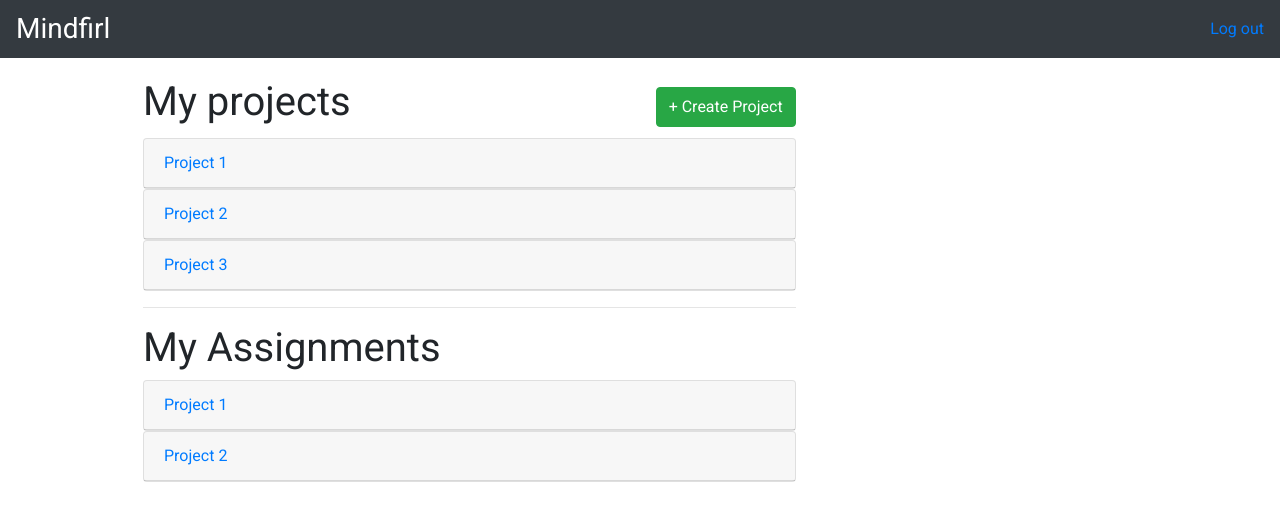
After one commit to pinformatics/mindfirl, a Flask app: template mindfirl/templates/project.html in a window 1280 px wide. The commit adds this page. Shown: the top 521 px of the page. Run offline with Flask 2, Linux system fonts and the light colour scheme; the template is opened without the code that fills it, so the values that code supplies are empty; some libraries are stand-ins or nearby versions.

Commit message:
project management initial

```diff
--- /dev/null
+++ b/mindfirl/static/css/site.css
@@ -0,0 +1,25 @@
+.wrapper {
+    width: 80%;
+    margin: 0 auto;
+}
+
+.logo {
+    font-size: 28px;
+    color: white;
+}
+
+.project-progress {
+    margin-bottom: 10px;
+}
+
+.title-bar {
+    margin-top: 20px;
+}
+
+.project-title {
+    float: left;
+}
+
+.create-project {
+    float:right;
+}
--- /dev/null
+++ b/mindfirl/templates/project.html
@@ -0,0 +1,232 @@
+<!DOCTYPE html>
+<html>
+<head>
+    <meta charset="UTF-8">
+    <title>Home</title>
+
+    <link rel="stylesheet" href="../static/css/jquery-ui.css" type="text/css">
+    <link rel="stylesheet" href="../static/css/bootstrap.min.css" type="text/css">
+    <link rel="stylesheet" href="../static/css/login.css?q=6" type="text/css">
+    <link rel="stylesheet" href="../static/css/site.css?q=19" type="text/css">
+</head>
+
+<body>
+    <!-- A grey horizontal navbar that becomes vertical on small screens -->
+    <nav class="navbar navbar-expand-sm bg-dark">
+        <ul class="navbar-nav">
+            <li class="nav-item logo">
+                Mindfirl
+            </li>
+        </ul>
+        <ul class="navbar-nav ml-auto">
+            <li class="nav-item">
+                <a href="/logout" class="navbar-toggler-right">Log out</a>
+            </li>
+        </ul>
+
+    </nav>
+    <div class="wrapper">
+        <div class="container-fluid">
+            <div class="row">
+                <div class="col-sm-8">
+                    <div class="title-bar" style="height:60px;">
+                        <h1 style="float:left;">My projects</h1>
+                        <button style="float:right;height:40px;margin-top:9px" type="button" class="btn btn-success"><span>&#43;&nbsp;</span>Create Project</button>
+                        <div style="clear:both"></div>
+                    </div>
+                    <div id="accordion">
+                        <div class="card">
+                            <div class="card-header">
+                                <a class="card-link" data-toggle="collapse" href="#collapseOne">
+                                    Project 1
+                                </a>
+                            </div>
+                            <div id="collapseOne" class="collapse" data-parent="#accordion">
+                                <div class="card-body">
+                                    <div class="project-description">
+                                        Project description: This project is for ......<br/>
+                                        <br/>
+                                    </div>
+                                    <div class="project-progress">
+                                        Overall progress:
+                                        <div class="progress">
+                                            <div class="progress-bar" style="width:70%">70%</div>
+                                        </div>
+                                    </div>
+                                    <div class="project-progress">
+                                        User 1 progress:
+                                        <div class="progress">
+                                            <div class="progress-bar bg-success" style="width:60%">60%</div>
+                                        </div>
+                                    </div>
+                                    <div class="project-progress">
+                                        User 2 progress:
+                                        <div class="progress">
+                                            <div class="progress-bar bg-success" style="width:80%">80%</div>
+                                        </div>
+                                    </div>
+                                    <div>
+                                        <a href="#">>> View project configuration</a>
+                                    </div>
+                                </div>
+                            </div>
+                        </div>
+                        <!-- end of div card -->
+
+                        <div class="card">
+                            <div class="card-header">
+                                <a class="card-link" data-toggle="collapse" href="#collapse2">
+                                    Project 2
+                                </a>
+                            </div>
+                            <div id="collapse2" class="collapse" data-parent="#accordion">
+                                <div class="card-body">
+                                    <div class="project-description">
+                                        Project description: This project is for ......<br/>
+                                        <br/>
+                                    </div>
+                                    <div class="project-progress">
+                                        Overall progress:
+                                        <div class="progress">
+                                            <div class="progress-bar" style="width:70%">70%</div>
+                                        </div>
+                                    </div>
+                                    <div class="project-progress">
+                                        User 1 progress:
+                                        <div class="progress">
+                                            <div class="progress-bar bg-success" style="width:60%">60%</div>
+                                        </div>
+                                    </div>
+                                    <div class="project-progress">
+                                        User 2 progress:
+                                        <div class="progress">
+                                            <div class="progress-bar bg-success" style="width:80%">80%</div>
+                                        </div>
+                                    </div>
+                                    <div>
+                                        <a href="#">>> View project configuration</a>
+                                    </div>
+                                </div>
+                            </div>
+                        </div>
+                        <!-- end of div card -->
+
+                        <div class="card">
+                            <div class="card-header">
+                                <a class="card-link" data-toggle="collapse" href="#collapse3">
+                                    Project 3
+                                </a>
+                            </div>
+                            <div id="collapse3" class="collapse" data-parent="#accordion">
+                                <div class="card-body">
+                                    <div class="project-description">
+                                        Project description: This project is for ......<br/>
+                                        <br/>
+                                    </div>
+                                    <div class="project-progress">
+                                        Overall progress:
+                                        <div class="progress">
+                                            <div class="progress-bar" style="width:70%">70%</div>
+                                        </div>
+                                    </div>
+                                    <div class="project-progress">
+                                        User 1 progress:
+                                        <div class="progress">
+                                            <div class="progress-bar bg-success" style="width:60%">60%</div>
+                                        </div>
+                                    </div>
+                                    <div class="project-progress">
+                                        User 2 progress:
+                                        <div class="progress">
+                                            <div class="progress-bar bg-success" style="width:80%">80%</div>
+                                        </div>
+                                    </div>
+                                    <div>
+                                        <a href="#">>> View project configuration</a>
+                                    </div>
+                                </div>
+                            </div>
+                        </div>
+                        <!-- end of div card -->
+                    </div>
+                    <!-- end of div accordion -->
+                    <hr/>
+                    <h1>My Assignments</h1>
+                    <div id="accordion2">
+                        <div class="card">
+                            <div class="card-header">
+                                <a class="card-link" data-toggle="collapse" href="#collapse-a1">
+                                    Project 1
+                                </a>
+                            </div>
+                            <div id="collapse-a1" class="collapse" data-parent="#accordion2">
+                                <div class="card-body">
+                                    <div class="project-description">
+                                        Project description: This project is for ......<br/>
+                                        <br/>
+                                    </div>
+                                    <div class="project-progress">
+                                        My progress:
+                                        <div class="progress">
+                                            <div class="progress-bar" style="width:70%">70%</div>
+                                        </div>
+                                    </div>
+                                    <div class="project-progress">
+                                        Privacy budget:
+                                        <div class="progress">
+                                            <div class="progress-bar bg-info" style="width:20%">20%</div>
+                                        </div>
+                                    </div>
+                                    <div>
+                                        <a href="#">>> Go to project</a>
+                                    </div>
+                                </div>
+                            </div>
+                        </div>
+                        <!-- end of div card -->
+
+                        <div class="card">
+                            <div class="card-header">
+                                <a class="card-link" data-toggle="collapse" href="#collapse-a2">
+                                    Project 2
+                                </a>
+                            </div>
+                            <div id="collapse-a2" class="collapse" data-parent="#accordion2">
+                                <div class="card-body">
+                                    <div class="project-description">
+                                        Project description: This project is for ......<br/>
+                                        <br/>
+                                    </div>
+                                    <div class="project-progress">
+                                        Overall progress:
+                                        <div class="progress">
+                                            <div class="progress-bar" style="width:70%">70%</div>
+                                        </div>
+                                    </div>
+                                    <div class="project-progress">
+                                        Privacy budget:
+                                        <div class="progress">
+                                            <div class="progress-bar bg-info" style="width:20%">20%</div>
+                                        </div>
+                                    </div>
+                                    <div>
+                                        <a href="#">>> Go to project</a>
+                                    </div>
+                                </div>
+                            </div>
+                        </div>
+                        <!-- end of div card -->
+                    </div>
+                    <!-- end of div accordion -->
+                </div>
+                <!-- end of div col-sm-8 -->
+                <div class="col-sm-4"></div>
+            </div>
+            <!-- end of div row -->
+        </div>
+    </div>
+
+    <script src="../static/javascript/jquery-3.2.1.min.js"></script>
+    <script src="../static/javascript/bootstrap.min.js"></script>
+</body>
+</html>
```
Also changed, not shown: mindfirl/config.py (added, +7 -0 lines), mindfirl/mindfirl.py (renamed from mindfirl/app.py, +25 -127 lines), mindfirl/mutil.py (added, +8 -0 lines), mindfirl/templates/admin_dashboard.html (added, +25 -0 lines), mindfirl/templates/login.html (+4 -3 lines), mindfirl/templates/register.html (+2 -5 lines), mindfirl/user.py (added, +86 -0 lines).
